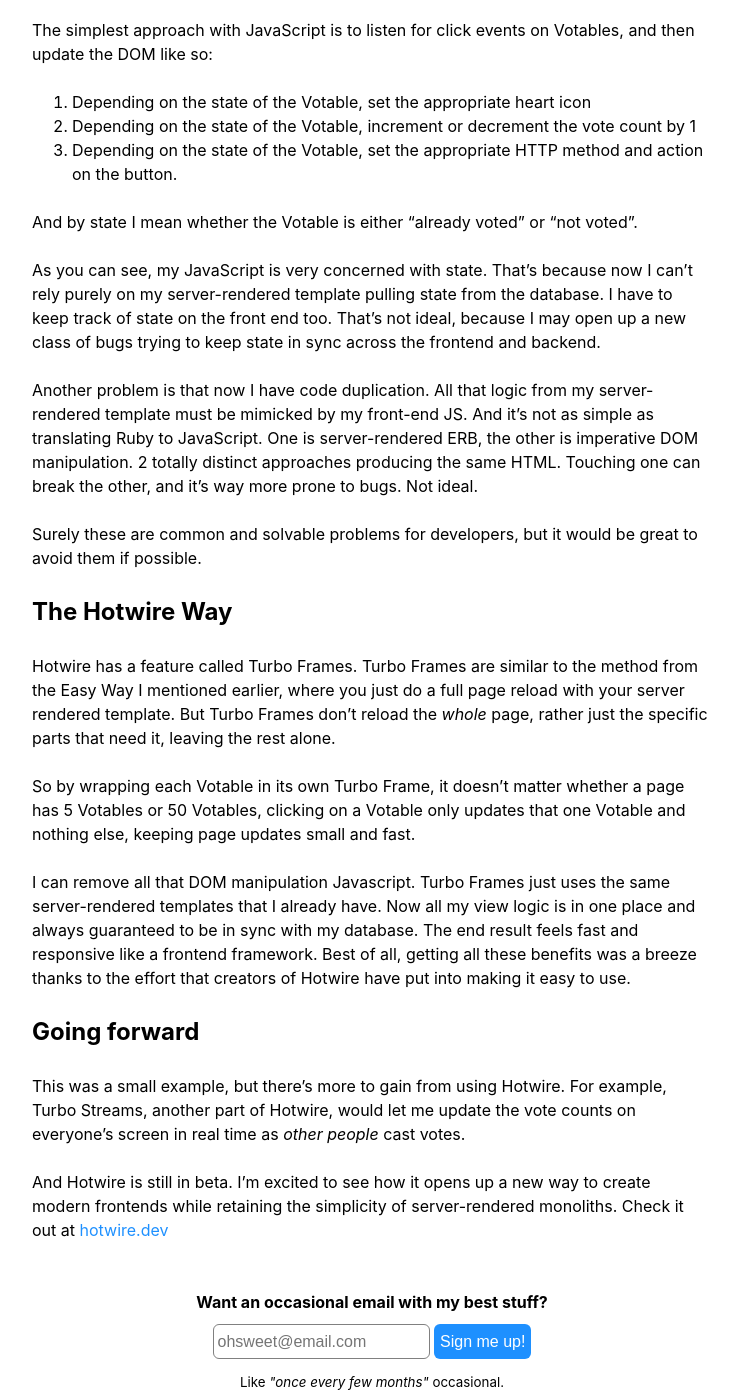
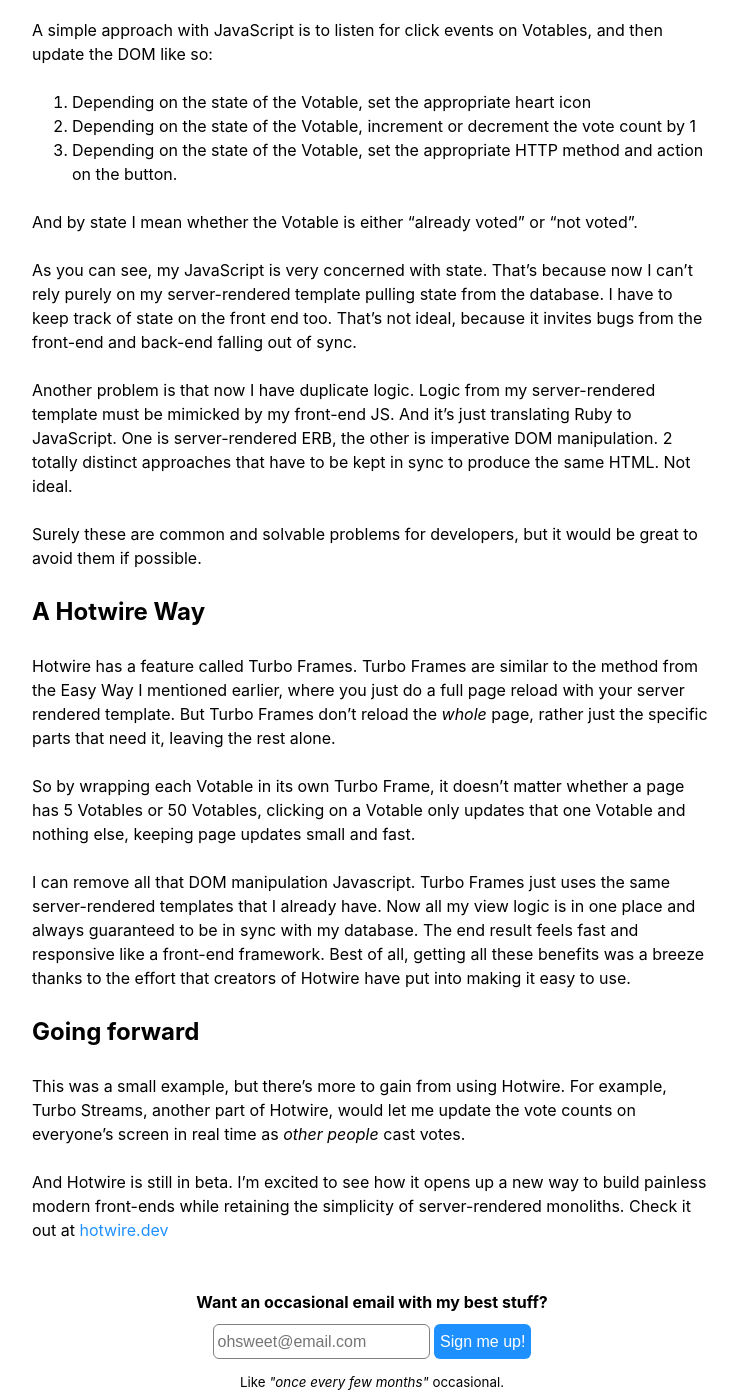
Before and after one commit to pooriajr/pooriar, a Jekyll site: the page built from _posts/2021-06-15-eliminating-duplicate-logic-with-hotwire.md, in a window 1280 px wide and 1400 px high, scrolled down 1146 px. Shown: the whole window, without its empty margins (268-1006 px from the left). Built offline with Jekyll 4.4.1, drawn with Linux system fonts in a browser that asks for light colours; some of the changed text lies outside the part shown.

Commit message:
renamed post and made a few edits

```diff
--- a/_posts/2021-06-15-eliminating-code-duplication-with-hotwire.md
+++ b/_posts/2021-06-15-eliminating-duplicate-logic-with-hotwire.md
@@ -1,10 +1,10 @@
 ---
 layout: post
-title: Eliminating code duplication with Hotwire
+title: Eliminating duplicate logic with Hotwire
 date: 2021-06-15 23:55 -0500
 ---
 
-I want to share a simple example where Hotwire helped me reduce code duplication in a recent Rails project.
+I want to share a simple example where Hotwire helped me eliminate duplicate logic in a recent Rails project.
 
 My Rails project involves voting for things. You can click on an element to cast a vote for it, or click again to delete your vote. Similar to Instagram "likes".
 
@@ -13,7 +13,7 @@
 
 In this article we only care about 3 dynamic parts of a Votable:
 
-1. The heart icon can be either filled or outlined, signalling whether or not you've cast a vote.
+1. The heart icon can be either filled or outlined, signalling whether or not you cast a vote.
 2. The vote count changes based on the number of votes, including yours.
 3. The HTTP request that gets sent when you click the Votable can either be a POST request to create a vote, or a DELETE request to delete a vote. The URL of the request also varies.
 
@@ -21,7 +21,7 @@
 
 But what happens when someone clicks on a Votable? That triggers a change in the database, so how do we update all those dynamic parts to reflect that?
 
-## The Easy Way
+## An Easy Way
 
 The easiest way is to simply re-render the whole page. The initial page load is always in sync, so just show an initial page load after every interaction.
 
@@ -29,9 +29,9 @@
 
 I need to update the DOM without reloading. Time for a little JS.
 
-## The Standard Way
+## A Standard Way
 
-The simplest approach with JavaScript is to listen for click events on Votables, and then update the DOM like so:
+A simple approach with JavaScript is to listen for click events on Votables, and then update the DOM like so:
 
 1. Depending on the state of the Votable, set the appropriate heart icon
 2. Depending on the state of the Votable, increment or decrement the vote count by 1
@@ -39,22 +39,22 @@
 
 And by state I mean whether the Votable is either "already voted" or "not voted".
 
-As you can see, my JavaScript is very concerned with state. That's because now I can't rely purely on my server-rendered template pulling state from the database. I have to keep track of state on the front end too. That's not ideal, because I may open up a new class of bugs trying to keep state in sync across the frontend and backend.
+As you can see, my JavaScript is very concerned with state. That's because now I can't rely purely on my server-rendered template pulling state from the database. I have to keep track of state on the front end too. That's not ideal, because it invites bugs from the front-end and back-end falling out of sync.
 
-Another problem is that now I have code duplication. All that logic from my server-rendered template must be mimicked by my front-end JS. And it's not as simple as translating Ruby to JavaScript. One is server-rendered ERB, the other is imperative DOM manipulation. 2 totally distinct approaches producing the same HTML. Touching one can break the other, and it's way more prone to bugs. Not ideal.
+Another problem is that now I have duplicate logic. Logic from my server-rendered template must be mimicked by my front-end JS. And it's just translating Ruby to JavaScript. One is server-rendered ERB, the other is imperative DOM manipulation. 2 totally distinct approaches that have to be kept in sync to produce the same HTML. Not ideal.
 
 Surely these are common and solvable problems for developers, but it would be great to avoid them if possible.
 
-## The Hotwire Way
+## A Hotwire Way
 
 Hotwire has a feature called Turbo Frames. Turbo Frames are similar to the method from the Easy Way I mentioned earlier, where you just do a full page reload with your server rendered template. But Turbo Frames don't reload the *whole* page, rather just the specific parts that need it, leaving the rest alone.
 
 So by wrapping each Votable in its own Turbo Frame, it doesn't matter whether a page has 5 Votables or 50 Votables, clicking on a Votable only updates that one Votable and nothing else, keeping page updates small and fast.
 
-I can remove all that DOM manipulation Javascript. Turbo Frames just uses the same server-rendered templates that I already have. Now all my view logic is in one place and always guaranteed to be in sync with my database. The end result feels fast and responsive like a frontend framework. Best of all, getting all these benefits was a breeze thanks to the effort that creators of Hotwire have put into making it easy to use.
+I can remove all that DOM manipulation Javascript. Turbo Frames just uses the same server-rendered templates that I already have. Now all my view logic is in one place and always guaranteed to be in sync with my database. The end result feels fast and responsive like a front-end framework. Best of all, getting all these benefits was a breeze thanks to the effort that creators of Hotwire have put into making it easy to use.
 
 ## Going forward
 
 This was a small example, but there's more to gain from using Hotwire. For example, Turbo Streams, another part of Hotwire, would let me update the vote counts on everyone's screen in real time as *other people* cast votes.
 
-And Hotwire is still in beta. I'm excited to see how it opens up a new way to create modern frontends while retaining the simplicity of server-rendered monoliths. Check it out at [hotwire.dev](https://hotwire.dev)
+And Hotwire is still in beta. I'm excited to see how it opens up a new way to build painless modern front-ends while retaining the simplicity of server-rendered monoliths. Check it out at [hotwire.dev](https://hotwire.dev)
```
